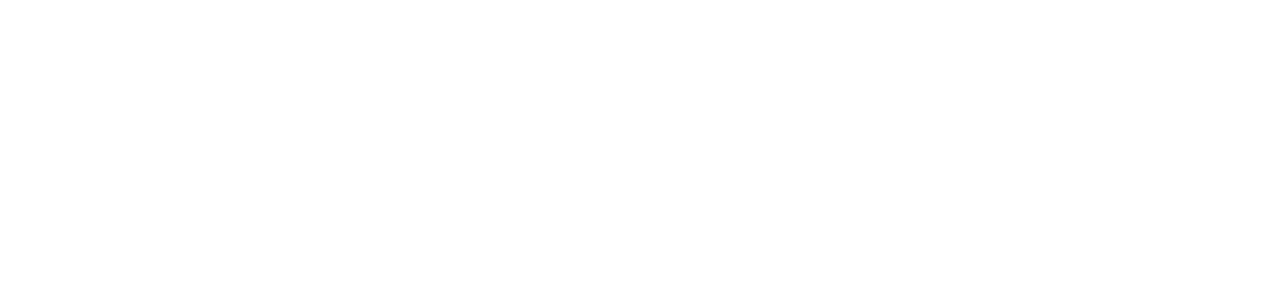
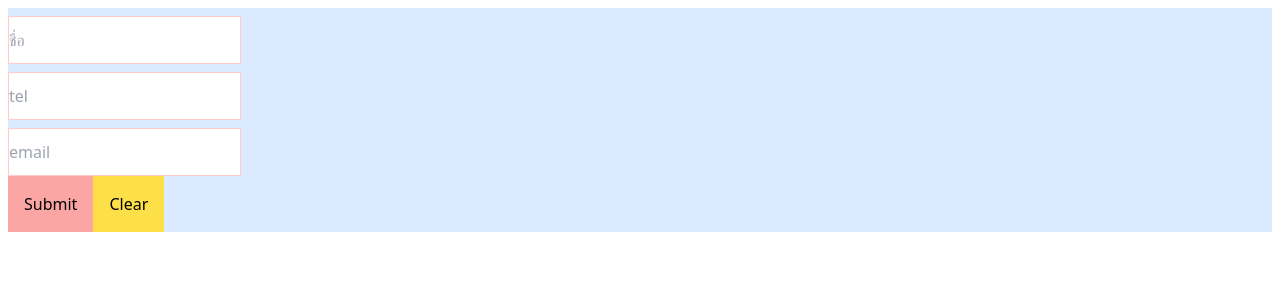
Before and after one commit to soAcademy/workshop-state-and-event, a React (Create React App) app: page / in a window 1280 px wide. Shown: the top 300 px of the page. Built offline with nearby package versions, Linux system fonts and the light colour scheme.

Commit message:
feat: add clear button

```diff
--- a/src/App.js
+++ b/src/App.js
@@ -36,7 +36,7 @@ const App = () => {
       {/* <Event4 /> */}
       {/* <Event5 /> */}
       {/* <Event6 /> */}
-      {/* <Event7 /> */}
+      <Event7 />
       {/* <Event8 /> */}
 
       {/* <State1 /> */}
--- a/src/EventsAnswer/Event2.js
+++ b/src/EventsAnswer/Event2.js
@@ -1,7 +1,7 @@
 import React from "react";
 
 const Event2 = () => {
-  const helloWorld = () => console.log("Hello 2");
+  const helloWorld = (e) => console.log(e);
 
   return (
     <div className="my-2">
--- a/src/EventsAnswer/Event5.js
+++ b/src/EventsAnswer/Event5.js
@@ -5,6 +5,7 @@ const Event5 = () => {
     <div
       className="my-2 bg-blue-200 h-64"
       onMouseOver={() => console.log("Hello 5")}
+      onMouseLeave={() => console.log("Exit")}
     >
       Hover Me
     </div>
--- a/src/EventsAnswer/Event7.js
+++ b/src/EventsAnswer/Event7.js
@@ -7,8 +7,8 @@ const Event7 = () => {
     const data = {
       name: e.target[0].value,
       tel: e.target[1].value,
-      email: e.target[2].value
-    }
+      email: e.target[2].value,
+    };
     console.log(data);
   };
 
@@ -36,7 +36,19 @@ const Event7 = () => {
           id="email"
         />
       </div>
-      <button className="bg-red-300 p-4">Submit</button>
+      <button
+        className="bg-red-300 p-4"
+        type="submit"
+      >
+        Submit
+      </button>
+      <button
+        className="bg-yellow-300 p-4"
+        type="button"
+        onClick={() => console.log("clear")}
+      >
+        Clear
+      </button>
     </form>
   );
 };
```
